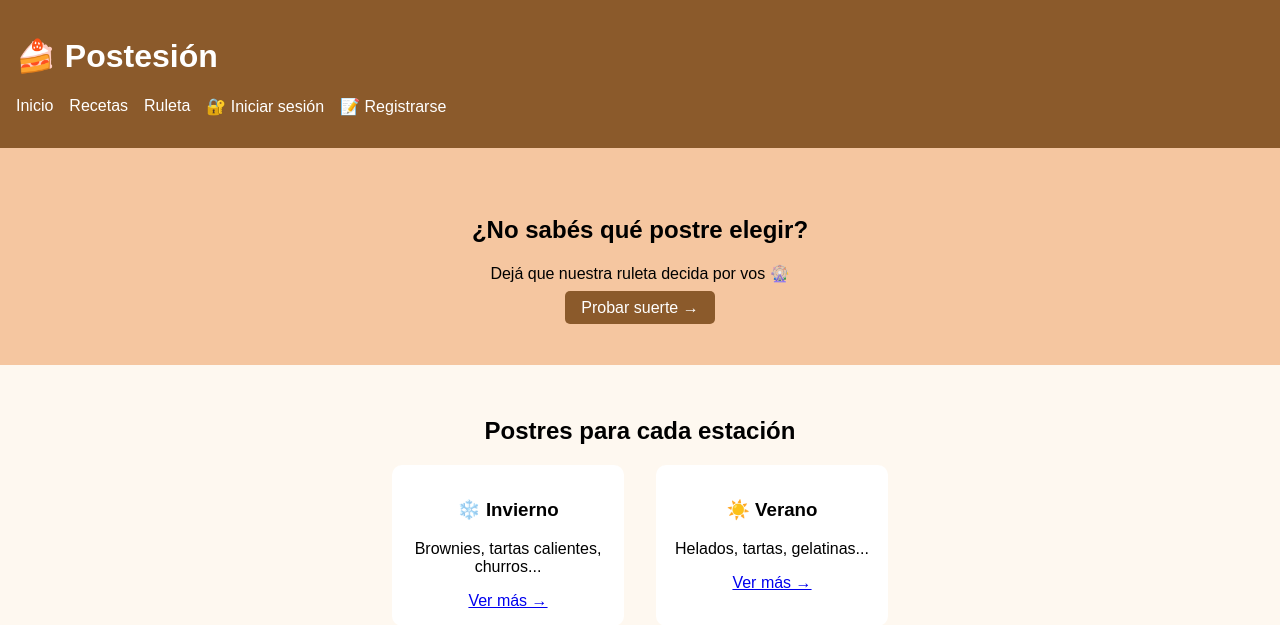
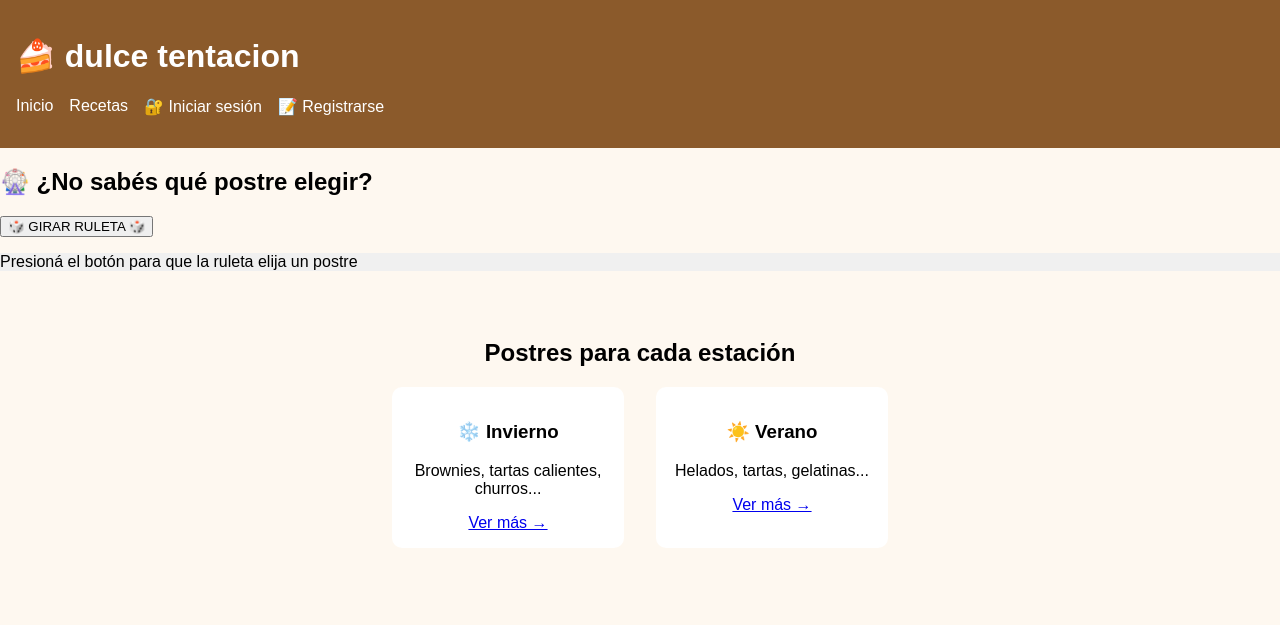
Before and after one commit to ana-donaldson/dulce-tentacion, a PHP site: page / in a window 1280 px wide. Shown: the top 625 px of the page. Run offline with PHP 8.4, Linux system fonts and the light colour scheme; data comes from the database, SQL or seed files in the repository.

Commit message:
la ruleta ahora solo aparece en index

```diff
--- a/proyecto_postres/index.php
+++ b/proyecto_postres/index.php
@@ -1,11 +1,27 @@
 <?php
 session_start();
+require 'conexion.php';
+require 'funciones.php';
+
+$receta_ruleta = null;
+$mensaje_ruleta = '';
+
+// Si se giró la ruleta desde el index
+if ($_SERVER['REQUEST_METHOD'] == 'POST' && isset($_POST['girar_ruleta'])) {
+    $receta_ruleta = ruletaAleatoria();
+
+    //Guardar en historial si está logueado
+  if (isset($_SESSION['usuario_id']) && $receta_ruleta) {
+    guardarHistorialRuleta($_SESSION['usuario_id'], $receta_ruleta['id']);
+    $mensaje_ruleta = "🎉 ¡La ruleta eligió un postre para vos!";
+ }
+}
 ?>
 <!DOCTYPE html>
 <html>
 <head>
     <meta charset="UTF-8">
-    <title>🍰 Postesión</title>
+    <title>🍰 dulce tentacion</title>
     <style>
         body { font-family: Arial; margin: 0; padding: 0; background: #fef8f0; }
         header { background: #8b5a2b; color: white; padding: 1rem; }
@@ -23,29 +39,48 @@ session_start();
     </style>
 </head>
 <body>
-
 <header>
-    <h1>🍰 Postesión</h1>
+    <h1>🍰 dulce tentacion</h1>
     <nav>
         <ul>
             <li><a href="index.php">Inicio</a></li>
             <li><a href="recetas.php">Recetas</a></li>
-            <li><a href="ruleta.php">Ruleta</a></li>
-        <?php if(isset($_SESSION['usuario_id'])): ?>
+            <?php if(isset($_SESSION['usuario_id'])): ?>
                 <li><a href="perfil.php">👤 <?php echo $_SESSION['nombre_usuario']; ?></a></li>
                 <li><a href="subir_receta.php">➕ Subir receta</a></li>
-                <li><a href="logout.php">Salir</a></li>
-        <?php else: ?>
+                <li><a href="logout.php">🚪 Salir</a></li>
+            <?php else: ?>
                 <li><a href="login.php">🔐 Iniciar sesión</a></li>
                 <li><a href="registro.php">📝 Registrarse</a></li>
             <?php endif; ?>
         </ul>
     </nav>
 </header>
-<section class="hero">
-    <h2>¿No sabés qué postre elegir?</h2>
-    <p>Dejá que nuestra ruleta decida por vos 🎡</p>
-    <a href="ruleta.php" class="boton-principal">Probar suerte →</a>
+<?php if(isset($_GET['mensaje']) && $_GET['mensaje'] == 'bienvenido' && isset($_SESSION['usuario_id'])): ?>
+    <div style="background: #d4edda; color: #155724; padding: 10px; text-align: center; margin: 10px auto; max-width: 90%; border-radius: 5px;">
+        ✅ ¡Bienvenido, <?php echo htmlspecialchars($_SESSION['nombre_usuario']); ?>!
+    </div>
+<?php endif; ?>
+
+<section class="ruleta-destacada">
+    <h2>🎡 ¿No sabés qué postre elegir?</h2>
+
+    <form method="POST">
+        <button type="submit" name="girar_ruleta" class="btn-girar">🎲 GIRAR RULETA 🎲</button>
+    </form>
+    <?php if($mensaje_ruleta): ?>
+        <div class="mensaje"><?php echo $mensaje_ruleta; ?></div>
+    <?php endif; ?>
+    <?php if($receta_ruleta): ?>
+        <div class="receta">
+            <h3><?php echo htmlspecialchars($receta_ruleta['titulo']); ?></h3>
+            <a href="receta_detalle.php?id=<?php echo $receta_ruleta['id']; ?>" class="boton-principal">Ver receta →</a>
+        </div>
+    <?php else: ?>
+        <div class="receta" style="background: #f0f0f0;">
+            <p>Presioná el botón para que la ruleta elija un postre</p>
+        </div>
+    <?php endif; ?>
 </section>
 
 <section class="categorias-destacadas">
@@ -82,12 +117,11 @@ session_start();
                 } else {
                     echo '<div style="height:150px; background:#ddd; text-align:center; line-height:150px;">🍰</div>';
                 }
-
                 echo '<h3>' . htmlspecialchars($receta['titulo']) . '</h3>';
                 echo '<p>' . substr(htmlspecialchars($receta['descripcion']), 0, 80) . '...</p>';
                 echo '<p>⏰ ' . $receta['tiempo_preparacion'] . ' min | ' . $receta['dificultad'] . '</p>';
 
-                // Mostrar estrellas (DENTRO del while, por cada receta)
+                // Mostrar estrellas
                 if($receta['votos_count'] > 0) {
                     $promedio = round($receta['votos_total'] / $receta['votos_count'], 1);
                     $estrellas = str_repeat('⭐', floor($promedio));
@@ -95,7 +129,6 @@ session_start();
                 } else {
                     echo '<div class="estrellas">Sin votos</div>';
                 }
-
                 echo '<a href="receta_detalle.php?id=' . $receta['id'] . '">Ver receta →</a>';
                 echo '</div>';
             }
@@ -105,6 +138,5 @@ session_start();
         ?>
     </div>
 </section>
-
 </body>
 </html>
```
